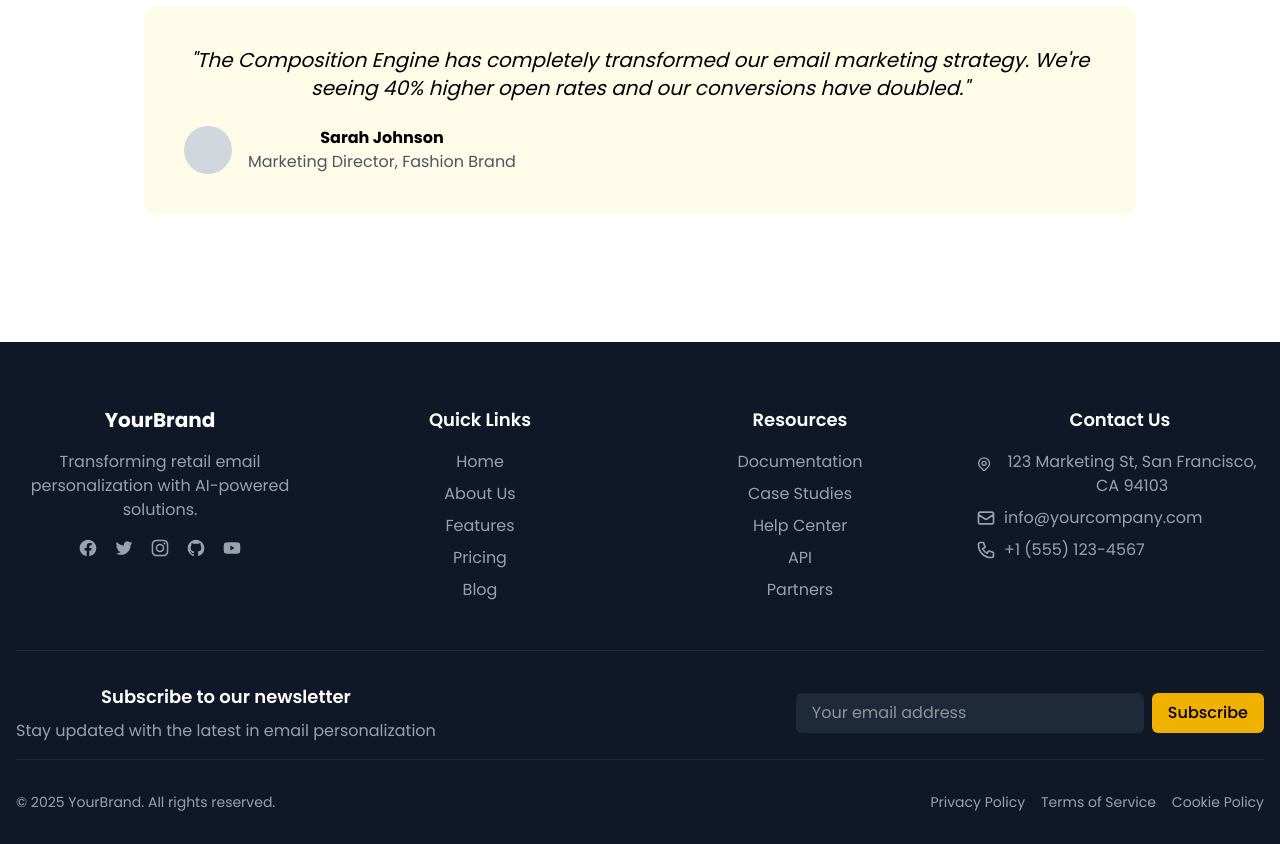
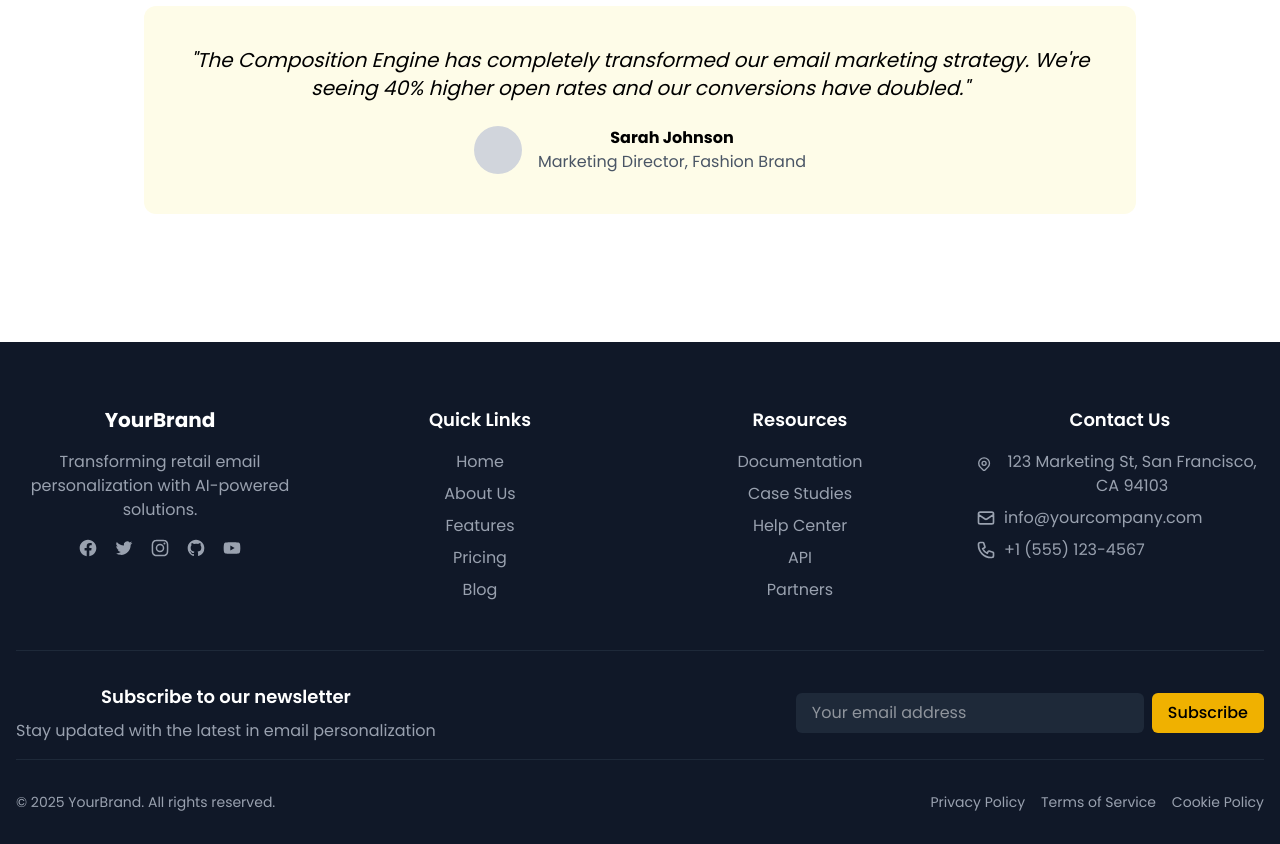
Before and after one commit to anup4747/Clone-practice-websites, a React (Vite) app in the folder websiteOne/: page / in a window 1280 px wide. Shown: the part 1620-2464 px from the top of the page. Built offline with nearby package versions, Linux system fonts and the light colour scheme.

Commit message:
adjustment in home page

```diff
--- a/websiteOne/src/pages/home.tsx
+++ b/websiteOne/src/pages/home.tsx
@@ -87,7 +87,7 @@
 
           <div className="mt-20 bg-yellow-50 p-10 rounded-xl">
             <p className="text-xl italic">"The Composition Engine has completely transformed our email marketing strategy. We're seeing 40% higher open rates and our conversions have doubled."</p>
-            <div className="mt-6 flex items-center">
+            <div className="mt-6 flex justify-center">
               <div className="w-12 h-12 bg-gray-300 rounded-full"></div>
               <div className="ml-4">
                 <p className="font-bold">Sarah Johnson</p>
```
